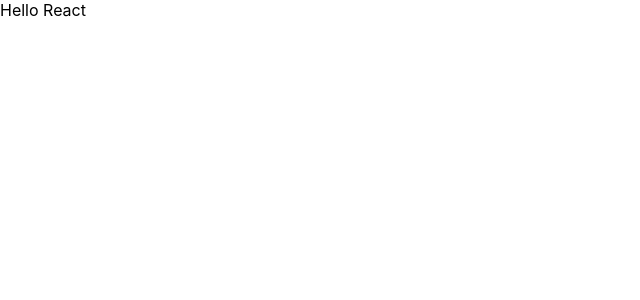
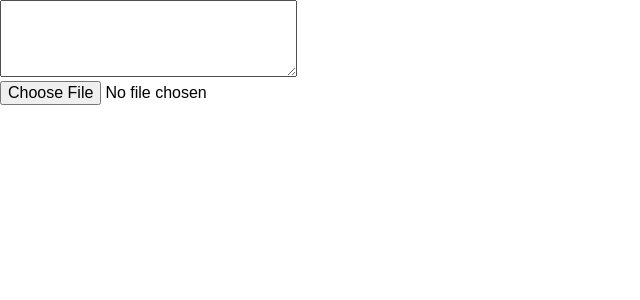
Before and after one commit to ms2019iwb/wa43frontend, a React (Create React App) app: page /sns/new in a window 1280 px wide. Shown: the top 300 px of the page, without its empty margins (0-640 px from the left). Built offline with nearby package versions, Linux system fonts and the light colour scheme.

Commit message:
新規投稿のコンポーネント作成

```diff
--- a/src/containers/Sns/SnsNew.js
+++ b/src/containers/Sns/SnsNew.js
@@ -4,9 +4,25 @@
 class SnsNew extends Component {
   render() {
     return(
-      <div>Hello React</div>
+      <form>
+        <FormArea>
+          <TxtInput>
+            <textarea name="" cols="35" rows="5" maxLength="140" ></textarea>
+          </TxtInput>
+          <FileInput>
+            <input type="file" name="" />
+          </FileInput>
+        </FormArea>
+      </form>
     );
   }
 }
 
 export default SnsNew;
+
+/* constエリア */
+const FormArea = styled.div``
+
+const TxtInput = styled.div``
+
+const FileInput = styled.div``
```
